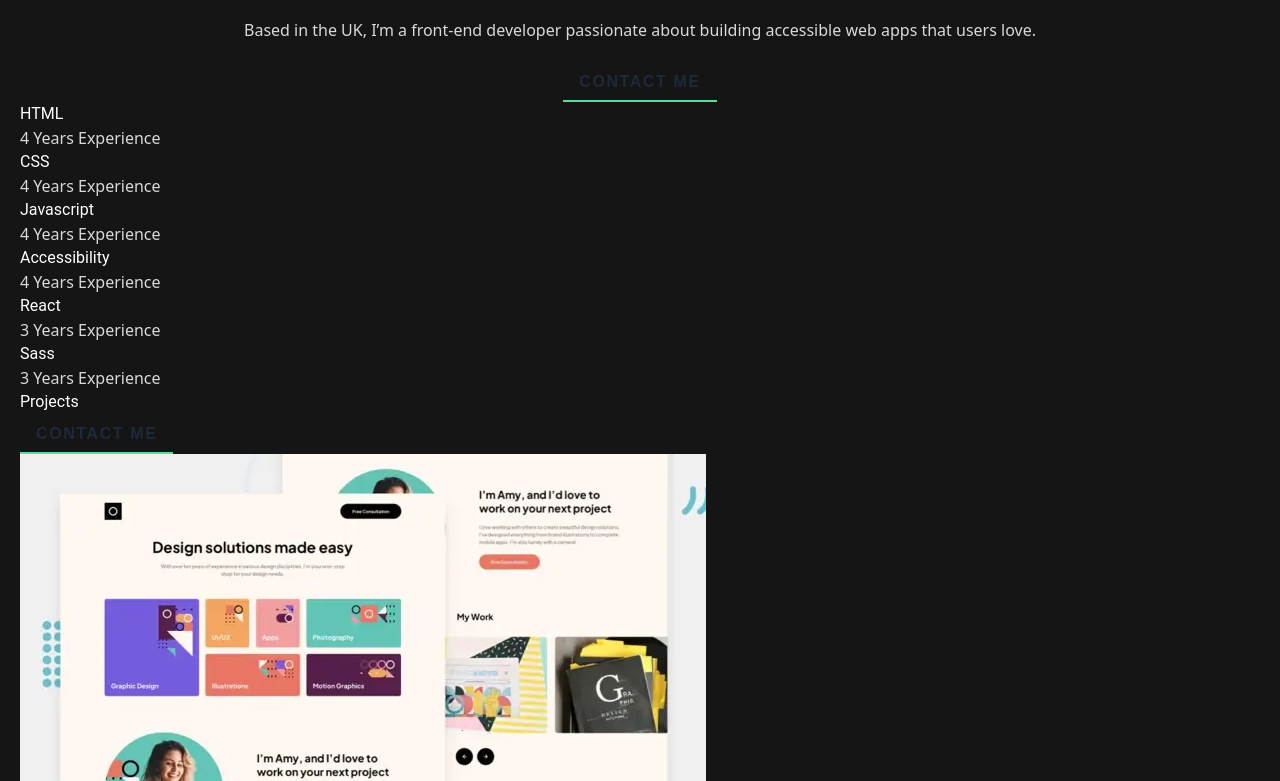
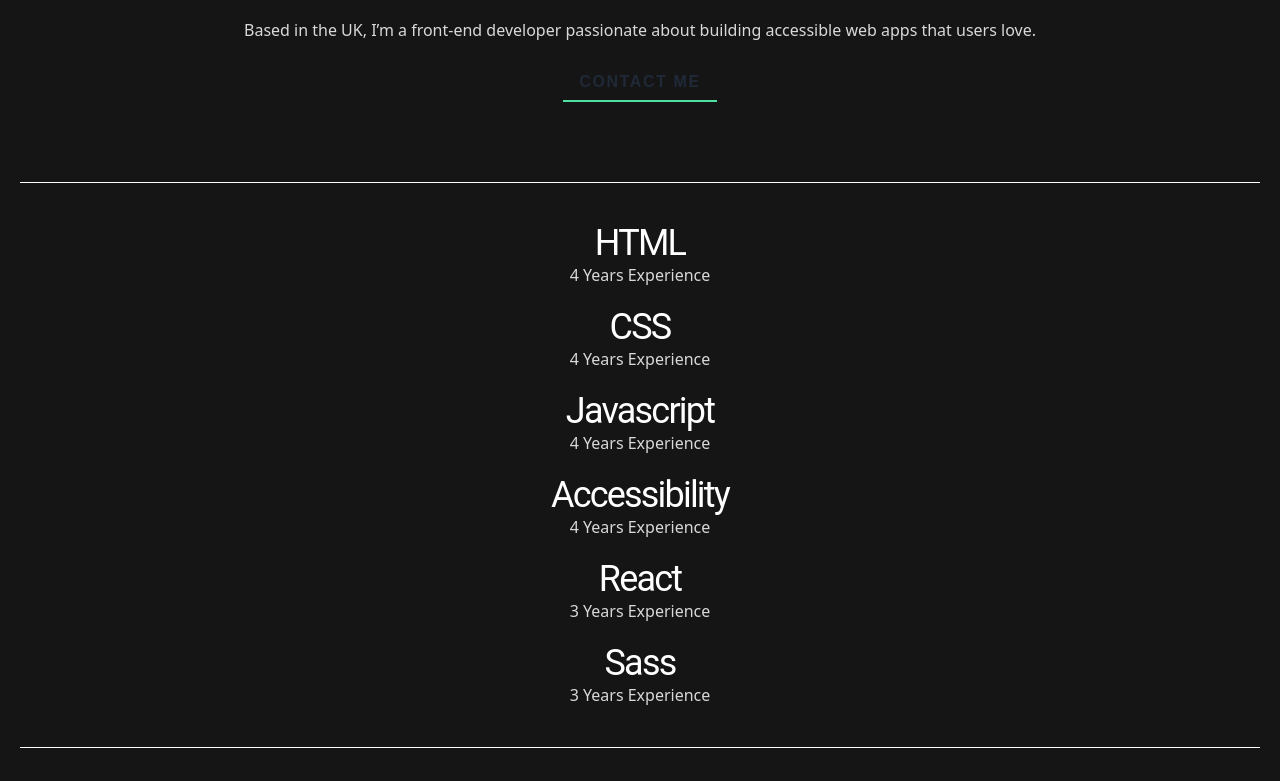
Before and after one commit to royeradames/angular-single-page-developer-portfolio, an Angular app: page / in a window 1280 px wide. Shown: the part 2879-3660 px from the top of the page. Built offline with nearby package versions, Linux system fonts and the light colour scheme.

Commit message:
skills styles

```diff
--- a/src/app/main/main.component.html
+++ b/src/app/main/main.component.html
@@ -1,4 +1,4 @@
-<main>
+<main class="grid gap-20">
   <app-about></app-about>
   <app-skills></app-skills>
   <app-projects></app-projects>
--- a/src/app/main/skills/skills.component.html
+++ b/src/app/main/skills/skills.component.html
@@ -1,6 +1,6 @@
-<section>
-  <section *ngFor="let item of skills">
-    <h1>{{item.name}}</h1>
-    <p>{{item.text}}</p>
+<section class="grid border-t border-b border-solid border-custom-white py-10 gap-5">
+  <section  *ngFor="let item of skills">
+    <h1 class="font-normal font-bold text-2xl md:text-4xl leading-40 text-center tracking-tighter">{{item.name}}</h1>
+    <p class="font-normal font-medium text-base leading-26 text-center">{{item.text}}</p>
   </section>
 </section>
```
